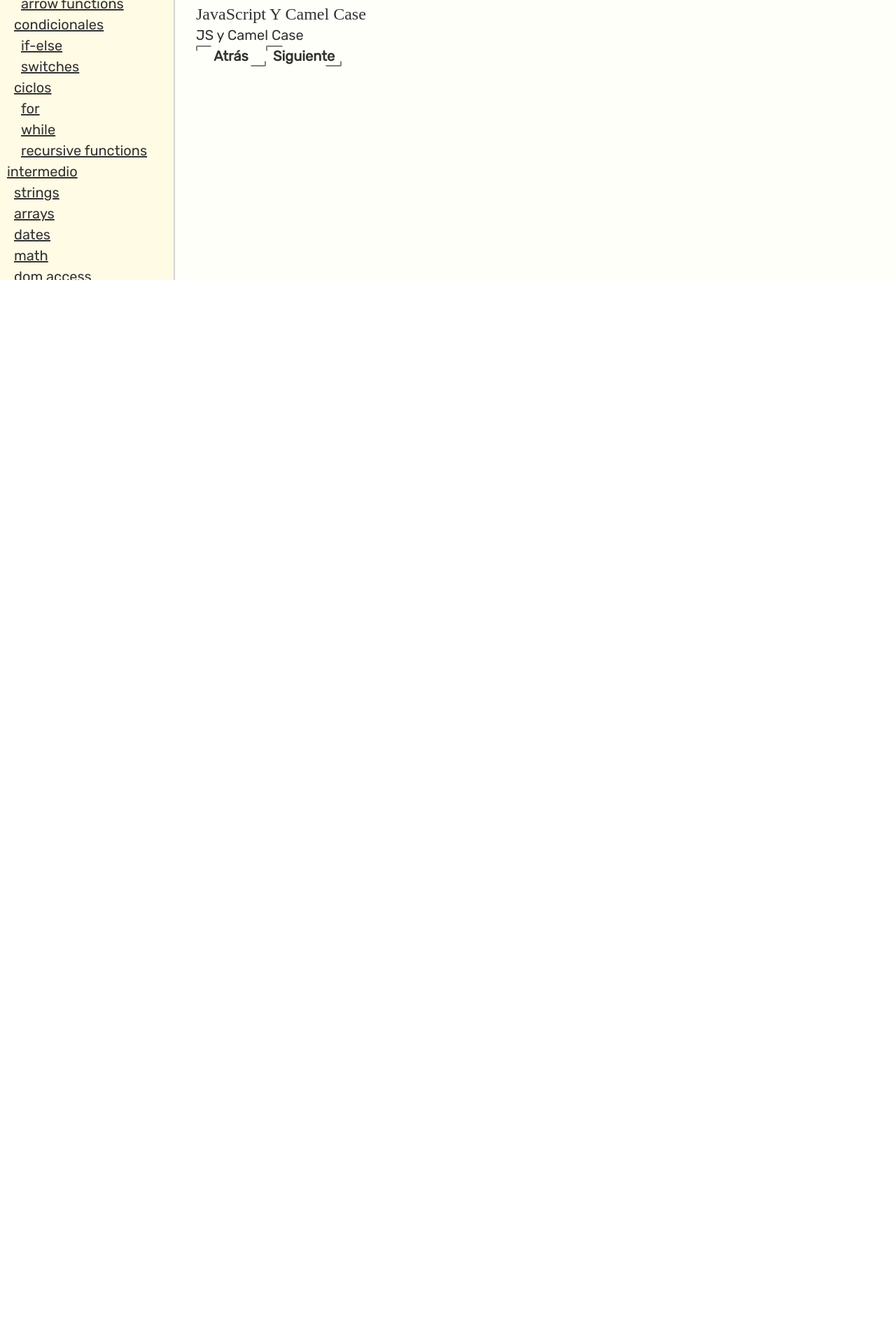
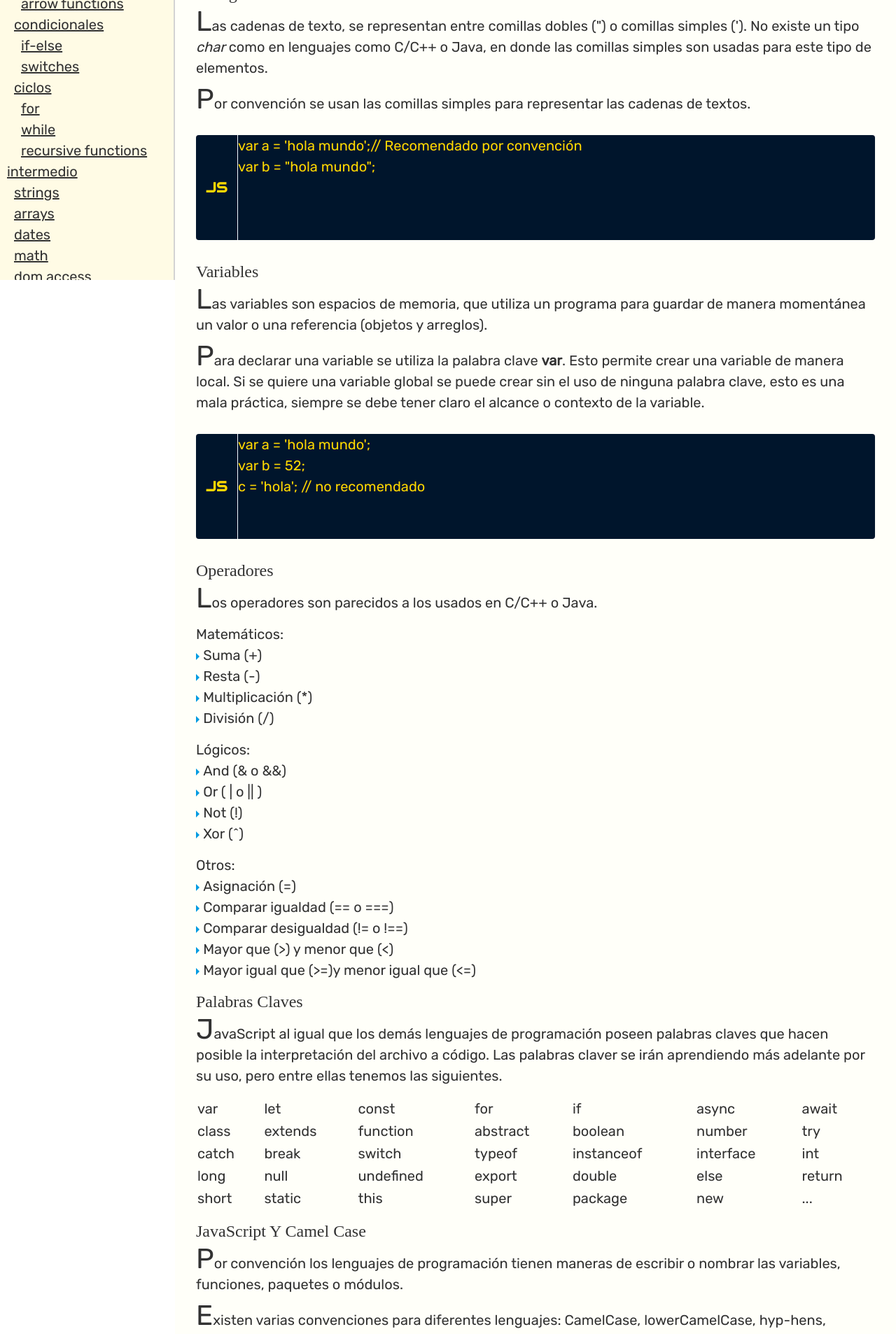
Before and after one commit to cruzortiz99/tsc_react_express_app, a React app: page /basics/syntax in a window 1280 px wide. Shown: the part 400-2306 px from the top of the page at 70% size. Before the commit the page ends 800 px from the top, so only its background shows below. Built offline with nearby package versions, Linux system fonts and the light colour scheme; a web font is replaced by a local one.

Commit message:
syntax class done

```diff
--- a/client/src/components/AppContentTheory/app-content-theory.css
+++ b/client/src/components/AppContentTheory/app-content-theory.css
@@ -1,6 +1,6 @@
 .text {
   display: grid;
-  grid-gap: 10px;
+  grid-gap: var(--page-content-vertical-gap);
 }
 .text li {
   list-style: none;
@@ -33,3 +33,14 @@
 .text p::first-letter {
   font-size: calc(2 * var(--font-size));
 }
+.text p::after {
+  content: '.';
+}
+.text h1,
+h2,
+h3,
+h4,
+h5,
+h6 {
+  margin: 15px 0px 10px 0px;
+}
--- a/client/src/css/main.css
+++ b/client/src/css/main.css
@@ -5,7 +5,7 @@
   --page-content-color: #fffff9;
   --primary-font-color: rgb(50, 50, 50);
   --secondary-font-color: white;
-  --page-content-vertical-gap: 10px;
+  --page-content-vertical-gap: 15px;
   --border-radius: 4px;
   --font-size: 20px;
   --sidebar-width: 250px;
--- a/client/src/pages/Basics/Syntax.tsx
+++ b/client/src/pages/Basics/Syntax.tsx
@@ -2,20 +2,149 @@ import React from 'react'
 import { AppPagesProps } from '../AppPages.d'
 import AppContentStructure from '../../components/AppContentStructure/AppContentStructure'
 import AppContentTheory from '../../components/AppContentTheory/AppContentTheory'
+import AppContentCode from '../../components/AppContentCode/AppContentCode'
 
 const SyntaxJs = (props: AppPagesProps) => {
   return (
     <AppContentStructure title="Syntax" {...props}>
-      <AppContentTheory title="Numbers">Numbers</AppContentTheory>
-      <AppContentTheory title="Strings">Strings</AppContentTheory>
-      <AppContentTheory title="Variables">Variables</AppContentTheory>
-      <AppContentTheory title="Operadores">Operadores</AppContentTheory>
-      <AppContentTheory title="Expresiones">Expresiones</AppContentTheory>
+      <AppContentTheory title="Numbers">
+        <p>
+          Los números son representados de manera dinámica. JavaScript no posee
+          separación de los tipos de números (int, long, float, double), como es
+          el caso de C/C++ o Java
+        </p>
+        <AppContentCode type="js">
+          {`var a = 2;\nvar b = 3.2;\nvar c = 3.3333333333333;`}
+        </AppContentCode>
+      </AppContentTheory>
+      <AppContentTheory title="Strings">
+        <p>
+          Las cadenas de texto, se representan entre comillas dobles (") o
+          comillas simples ('). No existe un tipo <i>char</i> como en lenguajes
+          como C/C++ o Java, en donde las comillas simples son usadas para este
+          tipo de elementos
+        </p>
+        <p>
+          Por convención se usan las comillas simples para representar las
+          cadenas de textos
+        </p>
+        <AppContentCode type="js">
+          {`var a = 'hola mundo';// Recomendado por convención\nvar b = "hola mundo";`}
+        </AppContentCode>
+      </AppContentTheory>
+      <AppContentTheory title="Variables">
+        <p>
+          Las variables son espacios de memoria, que utiliza un programa para
+          guardar de manera momentánea un valor o una referencia (objetos y
+          arreglos)
+        </p>
+        <p>
+          Para declarar una variable se utiliza la palabra clave{' '}
+          <strong>var</strong>. Esto permite crear una variable de manera local.
+          Si se quiere una variable global se puede crear sin el uso de ninguna
+          palabra clave, esto es una mala práctica, siempre se debe tener claro
+          el alcance o contexto de la variable
+        </p>
+        <AppContentCode type="js">
+          {`var a = 'hola mundo';\nvar b = 52;\nc = 'hola'; // no recomendado`}
+        </AppContentCode>
+      </AppContentTheory>
+      <AppContentTheory title="Operadores">
+        <p>Los operadores son parecidos a los usados en C/C++ o Java</p>
+        <ul>
+          Matemáticos:
+          <li>Suma (+)</li>
+          <li>Resta (-)</li>
+          <li>Multiplicación (*)</li>
+          <li>División (/)</li>
+        </ul>
+        <ul>
+          Lógicos:
+          <li>
+            And ({'&'} o {'&&'})
+          </li>
+          <li>Or ( | o || )</li>
+          <li>Not (!)</li>
+          <li>Xor (^)</li>
+        </ul>
+        <ul>
+          Otros:
+          <li>Asignación (=)</li>
+          <li>Comparar igualdad (== o ===)</li>
+          <li>Comparar desigualdad (!= o !==)</li>
+          <li>
+            Mayor que ({'>'}) y menor que ({'<'})
+          </li>
+          <li>
+            Mayor igual que ({'>='})y menor igual que ({'<='})
+          </li>
+        </ul>
+      </AppContentTheory>
       <AppContentTheory title="Palabras Claves">
-        Palabras Claves
+        <p>
+          JavaScript al igual que los demás lenguajes de programación poseen
+          palabras claves que hacen posible la interpretación del archivo a
+          código. Las palabras claver se irán aprendiendo más adelante por su
+          uso, pero entre ellas tenemos las siguientes
+        </p>
+        <table>
+          <tr>
+            <td>var</td>
+            <td>let</td>
+            <td>const</td>
+            <td>for</td>
+            <td>if</td>
+            <td>async</td>
+            <td>await</td>
+          </tr>
+          <tr>
+            <td>class</td>
+            <td>extends</td>
+            <td>function</td>
+            <td>abstract</td>
+            <td>boolean</td>
+            <td>number</td>
+            <td>try</td>
+          </tr>
+          <tr>
+            <td>catch</td>
+            <td>break</td>
+            <td>switch</td>
+            <td>typeof</td>
+            <td>instanceof</td>
+            <td>interface</td>
+            <td>int</td>
+          </tr>
+          <tr>
+            <td>long</td>
+            <td>null</td>
+            <td>undefined</td>
+            <td>export</td>
+            <td>double</td>
+            <td>else</td>
+            <td>return</td>
+          </tr>
+          <tr>
+            <td>short</td>
+            <td>static</td>
+            <td>this</td>
+            <td>super</td>
+            <td>package</td>
+            <td>new</td>
+            <td>...</td>
+          </tr>
+        </table>
       </AppContentTheory>
       <AppContentTheory title="JavaScript y Camel Case">
-        JS y Camel Case
+        <p>
+          Por convención los lenguajes de programación tienen maneras de
+          escribir o nombrar las variables, funciones, paquetes o módulos
+        </p>
+        <p>
+          Existen varias convenciones para diferentes lenguajes: CamelCase,
+          lowerCamelCase, hyp-hens, under_scores, etc. Para el caso de
+          Javascript se utiliza lowerCamelCases
+        </p>
       </AppContentTheory>
     </AppContentStructure>
   )
```
